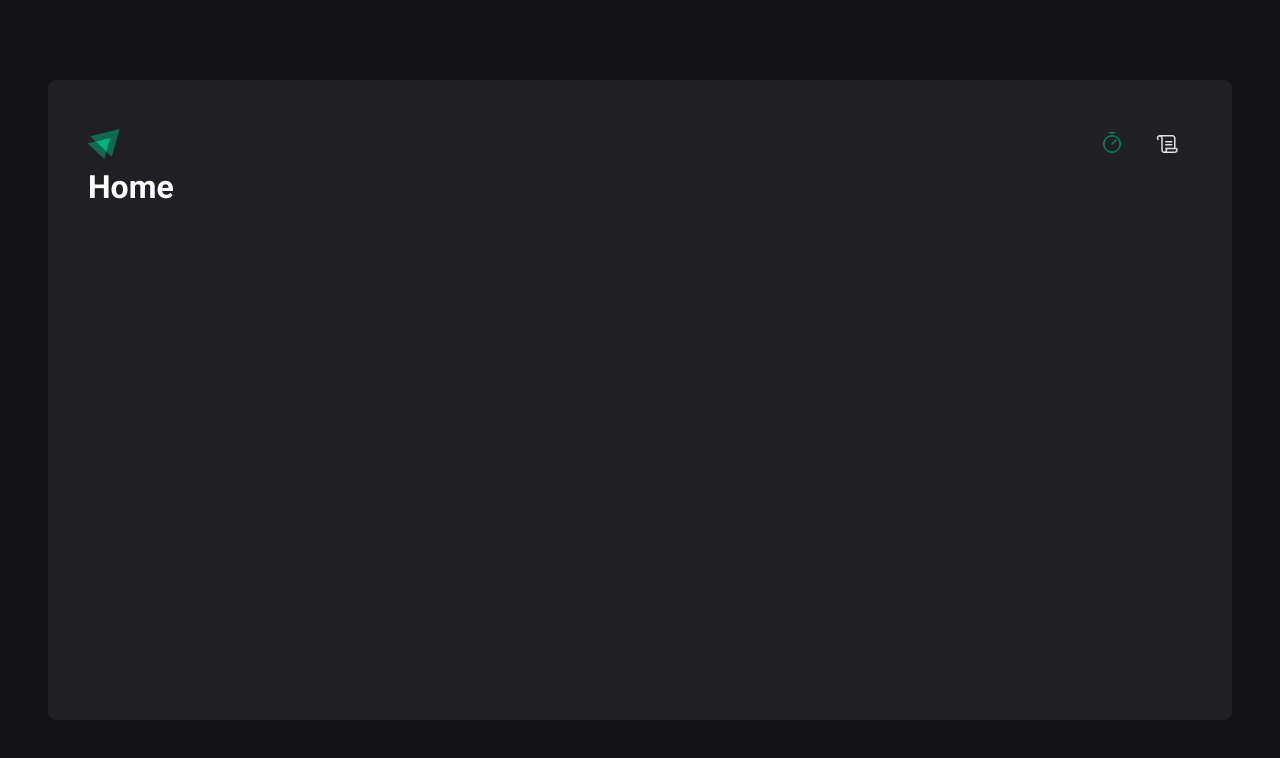
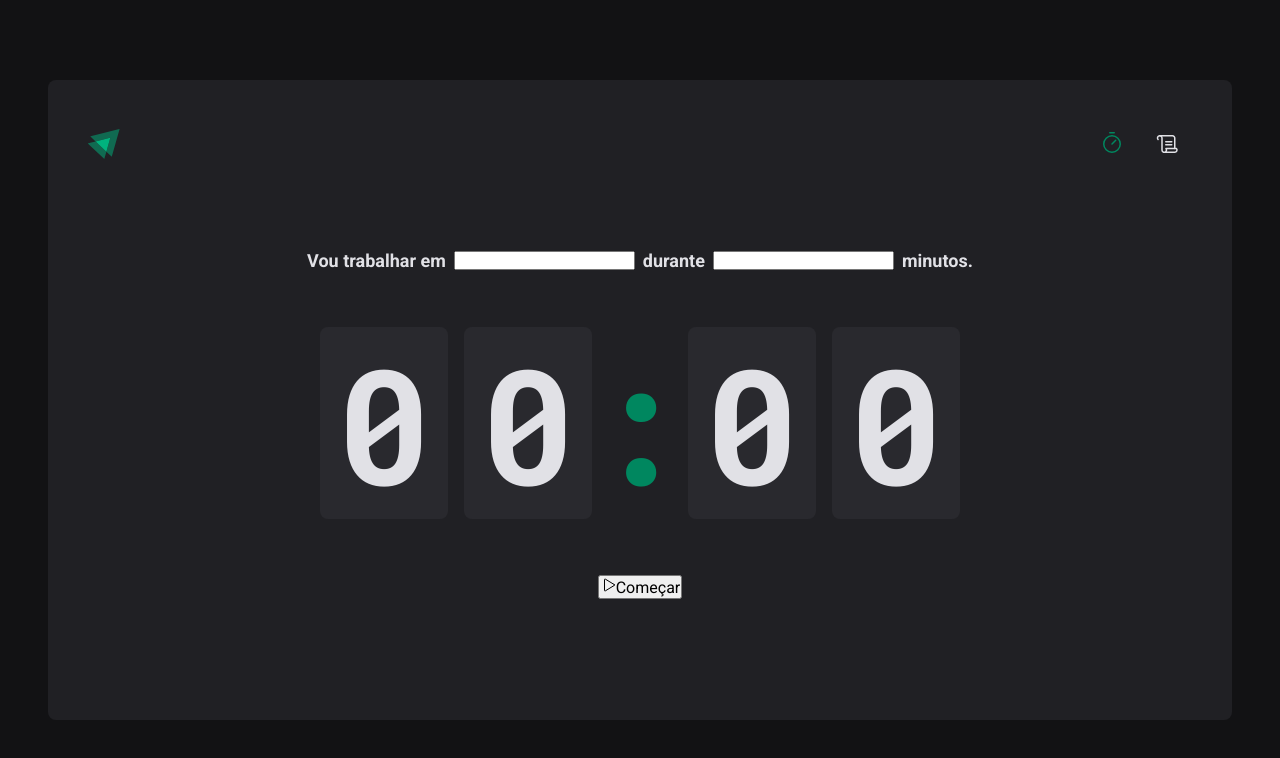
Before and after one commit to gabifrancamr/igniteTimer, a React (Vite) app: page / in a window 1280 px wide. Shown: the top 758 px of the page. Built offline with nearby package versions, Linux system fonts and the light colour scheme.

Commit message:
página: home

```diff
--- a/src/pages/Home.tsx
+++ /dev/null
@@ -1,7 +0,0 @@
-export function Home() {
-  return (
-    <div>
-      <h1>Home</h1>
-    </div>
-  )
-}
--- /dev/null
+++ b/src/pages/Home/index.tsx
@@ -0,0 +1,37 @@
+import { Play } from 'phosphor-react'
+import {
+  CountdownContainer,
+  FormContainer,
+  HomeContainer,
+  Separator,
+} from './styles'
+
+export function Home() {
+  return (
+    <HomeContainer>
+      <form action="">
+        <FormContainer>
+          <label htmlFor="task">Vou trabalhar em</label>
+          <input type="text" id="task" />
+          <label htmlFor="minutesAmount">durante</label>
+          <input type="number" id="minutesAmount" />
+
+          <span>minutos.</span>
+        </FormContainer>
+
+        <CountdownContainer>
+          <span>0</span>
+          <span>0</span>
+          <Separator>:</Separator>
+          <span>0</span>
+          <span>0</span>
+        </CountdownContainer>
+
+        <button type="submit">
+          <Play />
+          Começar
+        </button>
+      </form>
+    </HomeContainer>
+  )
+}
--- /dev/null
+++ b/src/pages/Home/styles.ts
@@ -0,0 +1,53 @@
+import styled from 'styled-components'
+
+export const HomeContainer = styled.main`
+  display: flex;
+  flex: 1;
+  flex-direction: column;
+  align-items: center;
+  justify-content: center;
+
+  form {
+    display: flex;
+    flex-direction: column;
+    align-items: center;
+    gap: 3.5rem;
+  }
+`
+
+export const FormContainer = styled.div`
+  width: 100%;
+  display: flex;
+  align-items: center;
+  justify-content: center;
+  gap: 0.5rem;
+  color: ${(props) => props.theme['gray-100']};
+  font-size: 1.125rem;
+  font-weight: bold;
+  flex-wrap: wrap;
+`
+
+export const CountdownContainer = styled.div`
+  font-family: 'Roboto Mono', monospace;
+  font-size: 10rem;
+  line-height: 8rem;
+  color: ${(props) => props.theme['gray-100']};
+
+  display: flex;
+  gap: 1rem;
+
+  span {
+    background-color: ${(props) => props.theme['gray-700']};
+    padding: 2rem 1rem;
+    border-radius: 8px;
+  }
+`
+
+export const Separator = styled.div`
+  padding: 2rem;
+  color: ${(props) => props.theme['green-500']};
+  width: 4rem;
+  overflow: hidden;
+  display: flex;
+  justify-content: center;
+`
--- a/src/styles/global.ts
+++ b/src/styles/global.ts
@@ -15,6 +15,7 @@
     body {
         background-color: ${(props) => props.theme['gray-900']};
         color: #fff;
+        --webkit-font-smoothing: antialiased;
     }
 
     body, input-security, textarea, button {
```
Also changed, not shown: src/pages/History/index.tsx (renamed from src/pages/History.tsx), src/pages/History/styles.ts (added).
